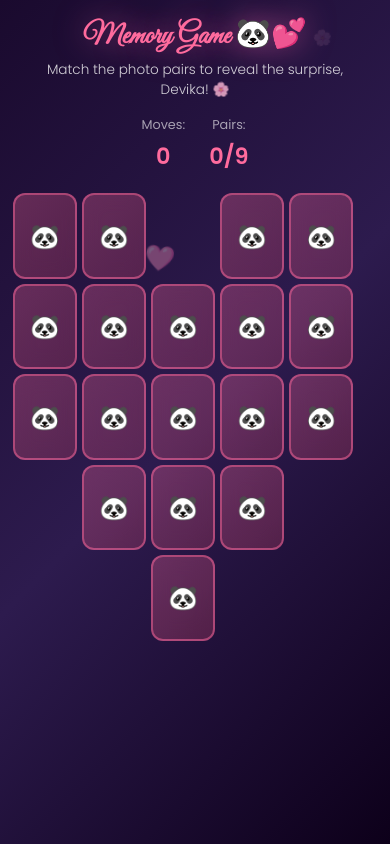
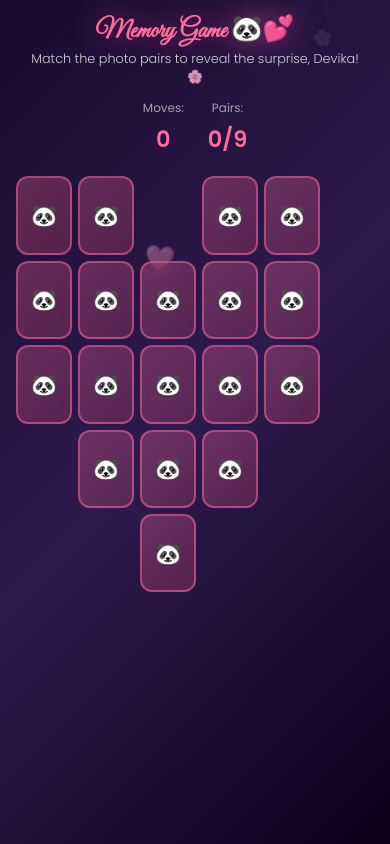
Before and after one commit to Callince/goodson, a Flask app: page /game in a window 390 px wide. Run offline with Flask 3, Linux system fonts and the light colour scheme.

Commit message:
Optimize game board layout for mobile devices
- Reduce game board max-width (350px → 320px) for better fit
- Adjust card aspect ratio (3/4 → 2.5/3.5) for compact display
- Increase card gap (5px → 6px) for better visual separation
- Scale down emoji size (1.5rem → 1.3rem) to match smaller cards
- Reduce title and subtitle sizes for more game space
- Compress stats spacing for cleaner mobile layout
- Add image scaling for card back photos (90% max)

Co-Authored-By: Claude Sonnet 4.5 <noreply@anthropic.com>

```diff
--- a/static/css/style.css
+++ b/static/css/style.css
@@ -1321,27 +1321,27 @@ a {
 
     /* Game Page Mobile Responsive */
     .game-page {
-        padding: 1rem 0.5rem;
+        padding: 0.8rem 0.5rem;
     }
 
     .game-title {
-        font-size: clamp(1.8rem, 5vw, 2.5rem);
-        margin-bottom: 0.3rem;
+        font-size: clamp(1.6rem, 5vw, 2.2rem);
+        margin-bottom: 0.2rem;
     }
 
     .game-subtitle {
-        font-size: clamp(0.85rem, 2vw, 1rem);
-        margin-bottom: 1rem;
+        font-size: clamp(0.8rem, 2vw, 0.95rem);
+        margin-bottom: 0.8rem;
         padding: 0 1rem;
     }
 
     .game-stats {
-        gap: 1.5rem;
-        margin-bottom: 1rem;
+        gap: 2rem;
+        margin-bottom: 0.8rem;
     }
 
     .stat-label {
-        font-size: 0.8rem;
+        font-size: 0.75rem;
     }
 
     .game-container {
@@ -1350,14 +1350,15 @@ a {
 
     .game-board {
         grid-template-columns: repeat(5, 1fr);
-        gap: 5px;
-        width: 100%;
-        max-width: 350px;
-        padding: 0.3rem;
+        gap: 6px;
+        width: 95%;
+        max-width: 320px;
+        padding: 0.5rem;
     }
 
     .memory-card {
         border-radius: 8px;
+        aspect-ratio: 2.5 / 3.5;
     }
 
     /* Smaller heart shape for mobile */
@@ -1393,7 +1394,12 @@ a {
     }
 
     .card-front {
-        font-size: 1.5rem;
+        font-size: 1.3rem;
+    }
+
+    .card-back img {
+        max-width: 90%;
+        max-height: 90%;
     }
 
     /* Match celebration mobile */
```
